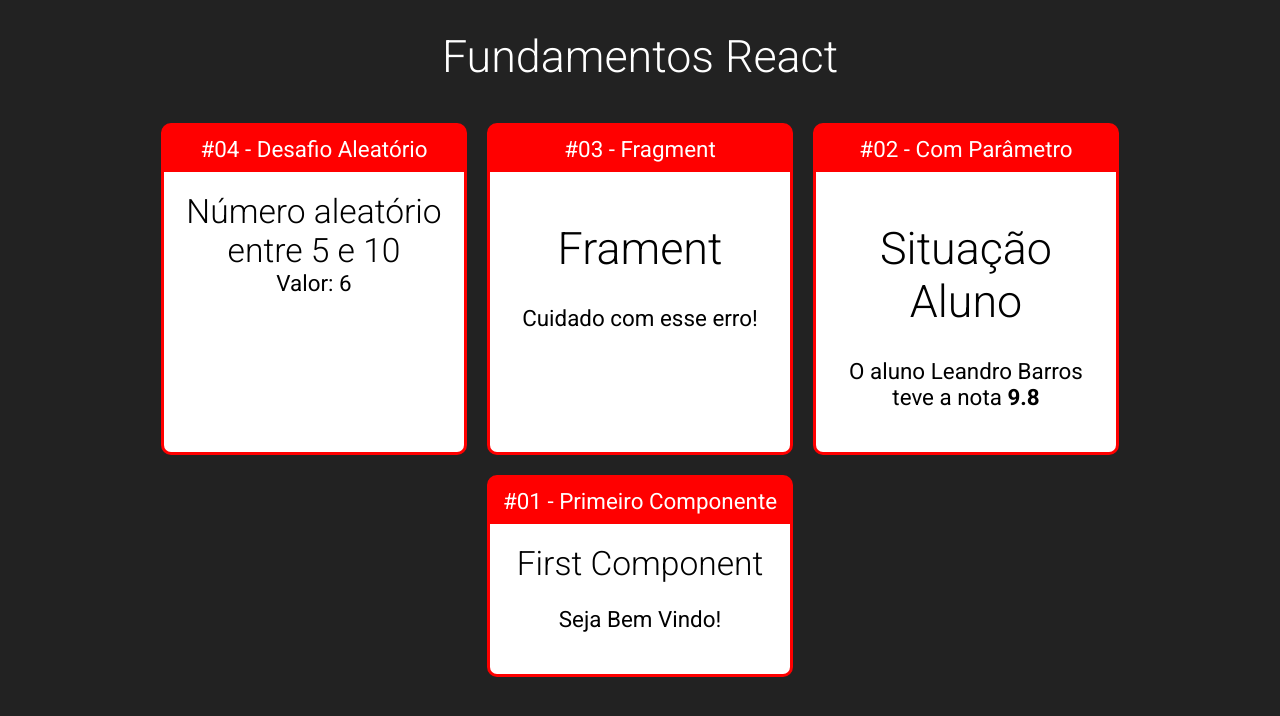
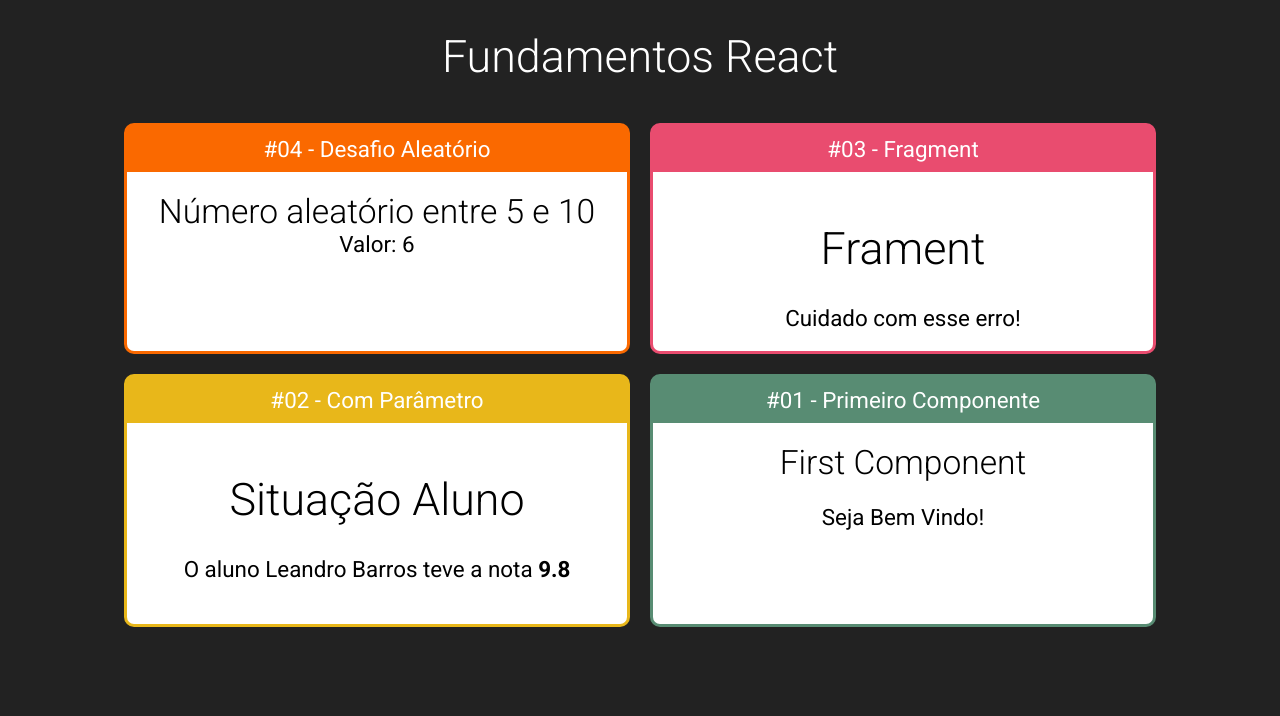
Before and after one commit to leandro-barros/fundamentals-react, a React (Create React App) app: page / in a window 1280 px wide. Shown: the top 716 px of the page. Built offline with nearby package versions, Linux system fonts and the light colour scheme.

Commit message:
Implementing styles dynamic on cards

```diff
--- a/src/App.jsx
+++ b/src/App.jsx
@@ -17,24 +17,24 @@ export default () => {
             <h1>Fundamentos React</h1>
 
             <div className="cards">
-                <Card title="#04 - Desafio Aleatório">
+                <Card title="#04 - Desafio Aleatório" color="#FA6900">
                     <Radom
                         min={ 5 }
                         max={ 10 } />
                 </Card>
 
-                <Card title="#03 - Fragment">
+                <Card title="#03 - Fragment" color="#E94C6F">
                     <Fragment />
                 </Card>
 
-                <Card title="#02 - Com Parâmetro">
+                <Card title="#02 - Com Parâmetro" color="#E8B71A">
                     <ComParam
                         title="Situação Aluno"
                         aluno="Leandro Barros"
                         nota={ 9.8 } />
                 </Card>
 
-                <Card title="#01 - Primeiro Componente">
+                <Card title="#01 - Primeiro Componente" color="#588C73">
                     <FirstComponent />
                 </Card>
             </div>
--- a/src/components/layout/Card.css
+++ b/src/components/layout/Card.css
@@ -1,13 +1,12 @@
 .card {
-    background-color: red;
-    border: 3px solid red;
+    border: 3px solid;
     border-radius: 10px;
     overflow: hidden;
     margin: 10px;
     display: flex;
     flex-direction: column;
-    min-width: 300px;
-    max-width: 300px;
+    min-width: 500px;
+    max-width: 500px;
 }
 
 .card .title {
--- a/src/components/layout/Card.jsx
+++ b/src/components/layout/Card.jsx
@@ -2,8 +2,12 @@ import React from "react"
 import './Card.css'
 
 export default (props) => {
+    const cardStyle = {
+        backgroundColor: props.color || '#F00',
+        borderColor: props.color || '#F00'
+    }
     return(
-        <div className="card">
+        <div className="card" style={cardStyle}>
             <div className="title">{ props.title }</div>
             <div className="content">
                 { props.children }
```
